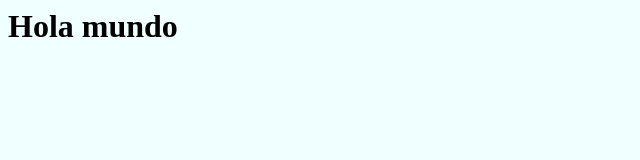
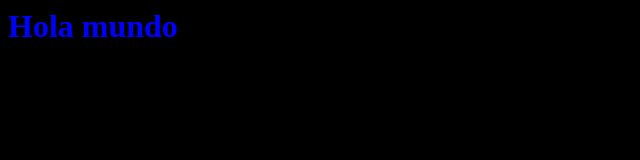
Before and after one commit to fonsodaw/myweb, a plain HTML site: page index.html in a window 1280 px wide. Shown: the whole page, without its empty margins (0-640 px from the left). Drawn offline with Linux system fonts and the light colour scheme.

Commit message:
Primer commit cambios01

```diff
--- a/index.html
+++ b/index.html
@@ -1,6 +1,6 @@
 <html>
 <head>
- <link rel="stylesheet" type="text/css" href="style.css">
+ <link rel="stylesheet" type="text/css" href="style2.css">
 </head>
 <body>
  <h1>Hola mundo</h1>
--- a/style.css
+++ /dev/null
@@ -1,2 +0,0 @@
-body{background-color:azure;}
-h1{color:black;}
--- /dev/null
+++ b/style2.css
@@ -0,0 +1,2 @@
+body{background-color:black;}
+h1{color:blue;}
```
